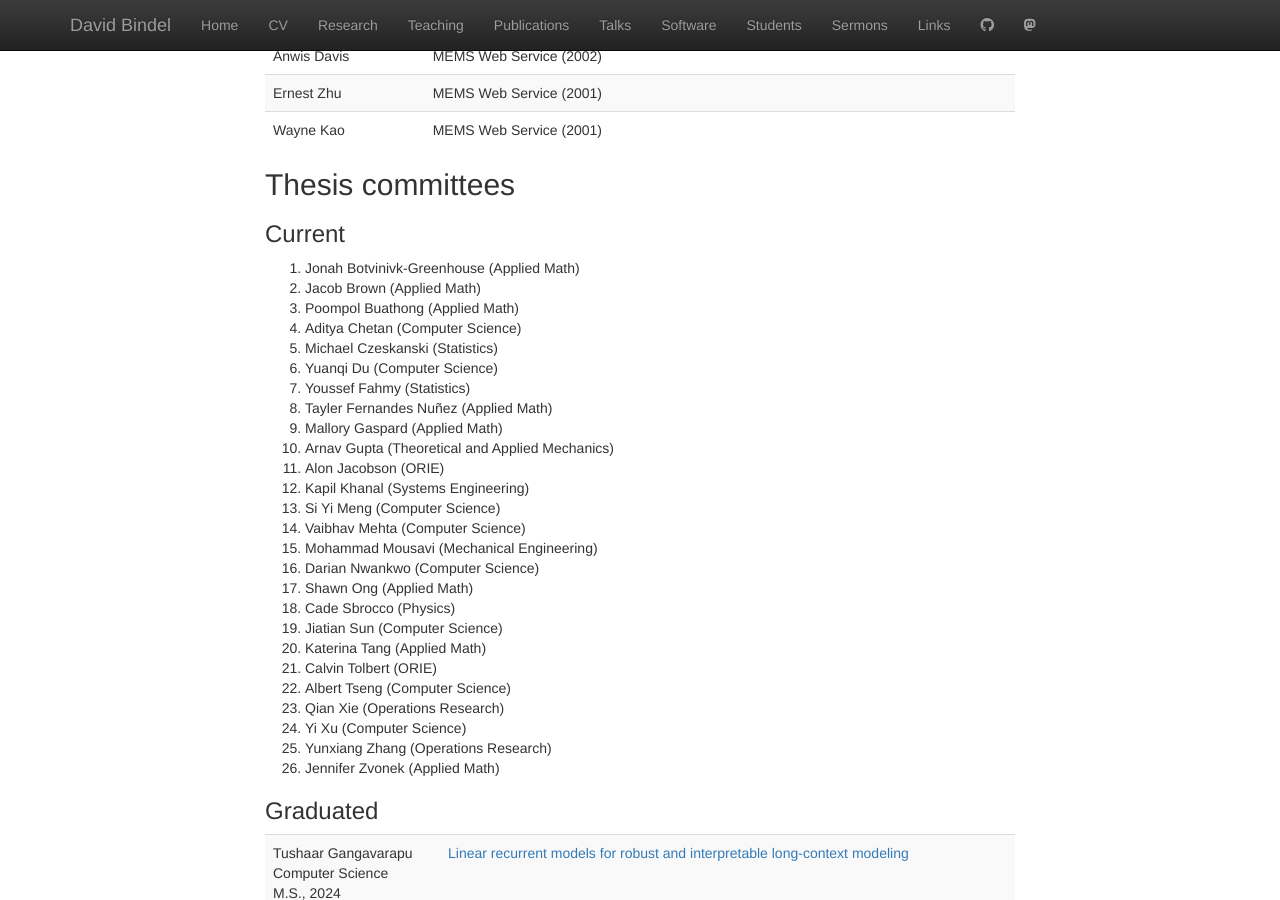
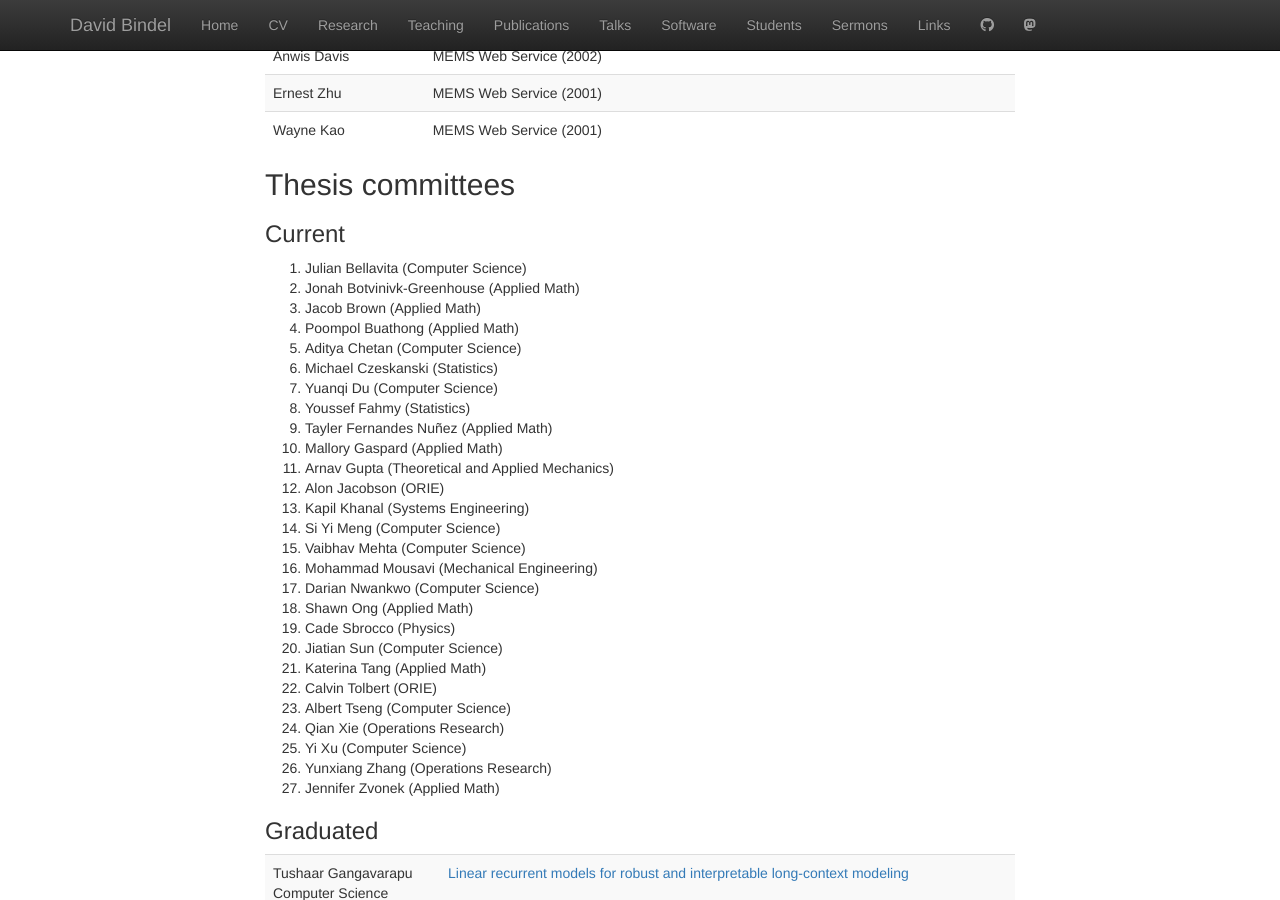
Before and after one commit to dbindel/cornell_web, a Jekyll site: the page built from students.html, in a window 1280 px wide and 900 px high, scrolled down 6228 px. Built offline with Jekyll 4.4.1, drawn with Linux system fonts in a browser that asks for light colours; nearby versions of some CDN libraries.

Commit message:
Add Julian

```diff
--- a/_data/students.yml
+++ b/_data/students.yml
@@ -838,6 +838,11 @@ ugrad:
 committees:
   -
     degree: phd
+    last: Bellavita
+    first: Julian
+    field: Computer Science
+  -
+    degree: phd
     last: Botvinivk-Greenhouse
     first: Jonah
     field: Applied Math
```
